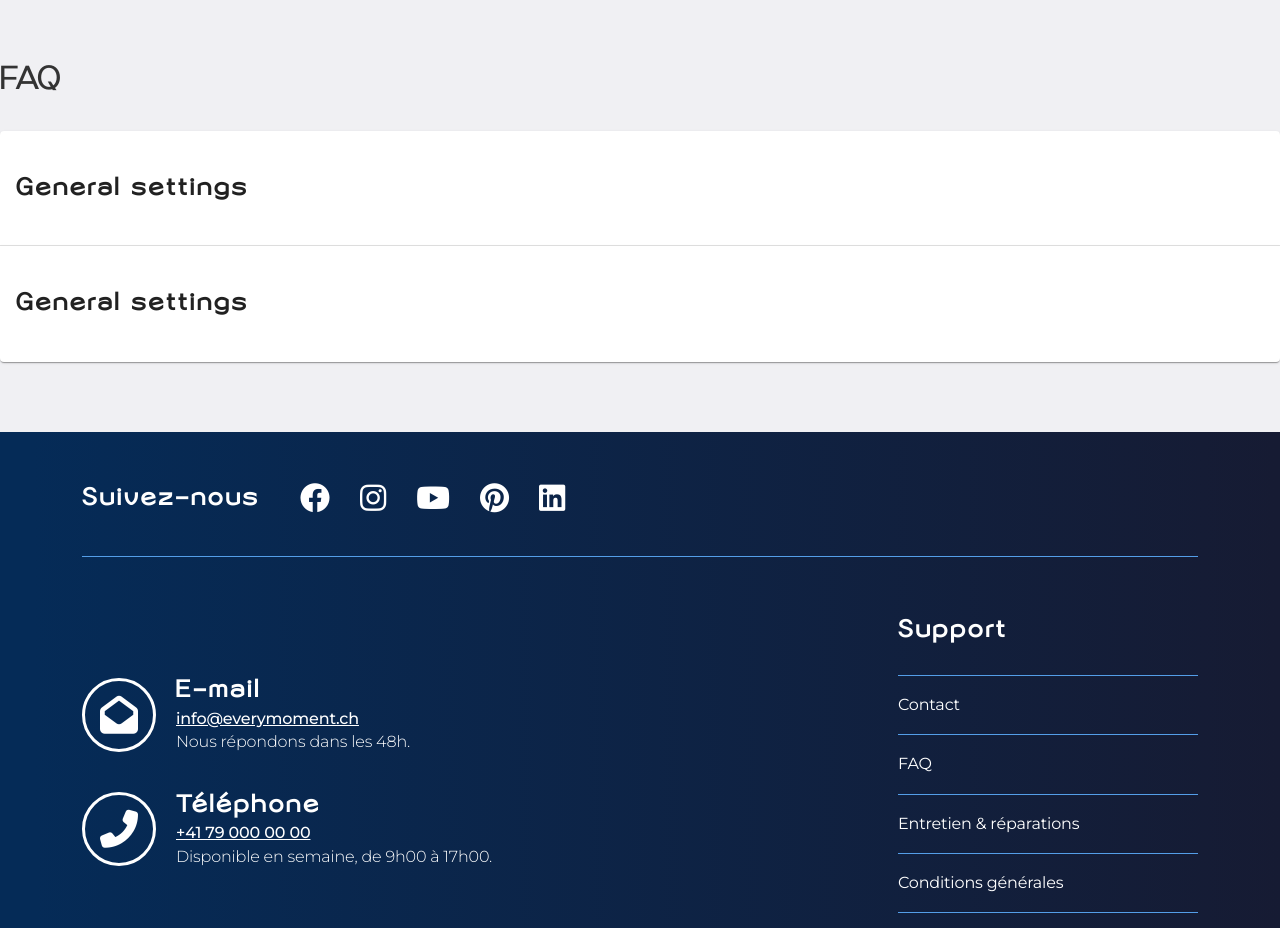
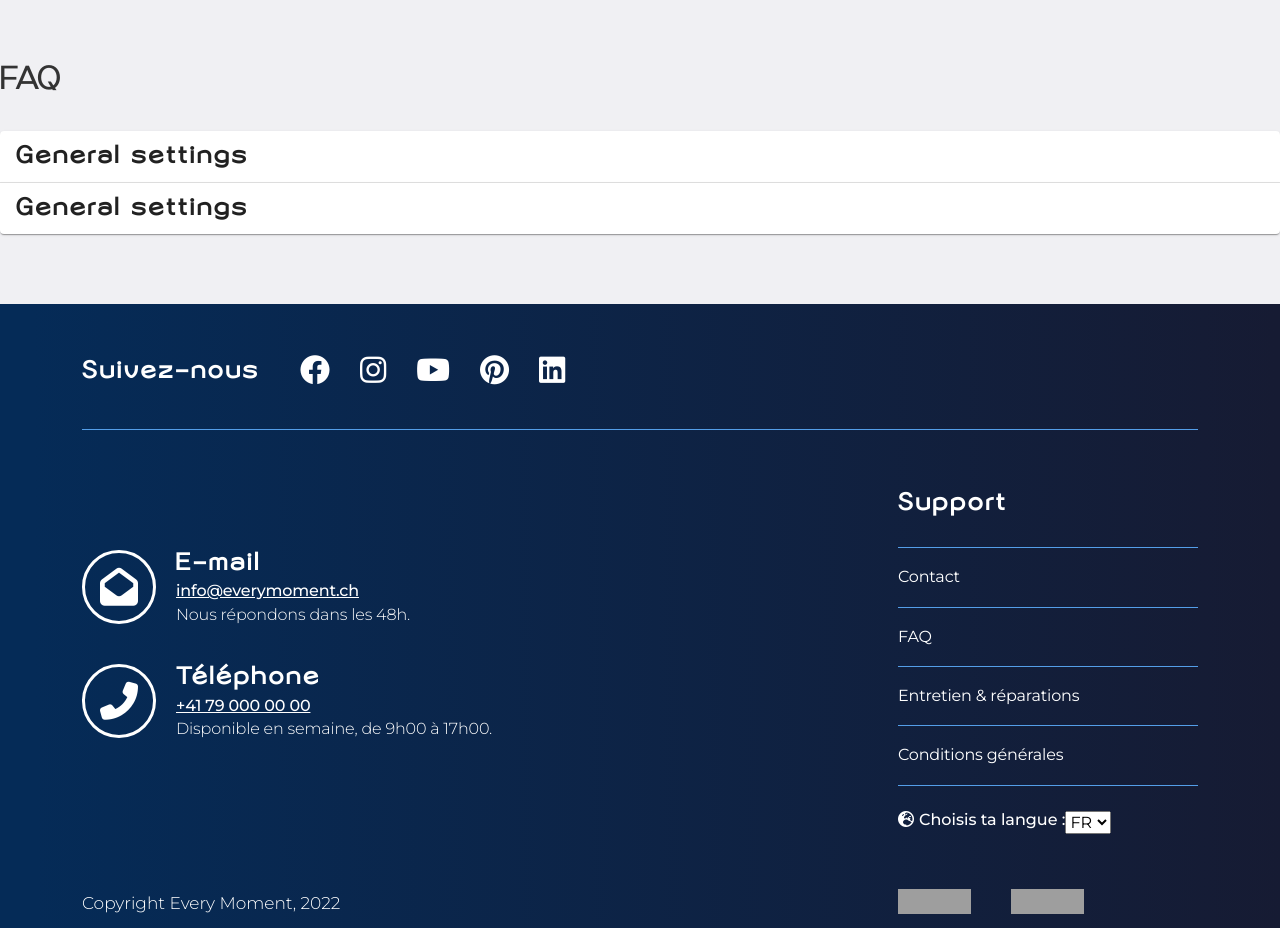
Before and after one commit to Redox-Digital/everymoment-app, a React (Create React App) app: page /everymoment-app/support in a window 1280 px wide. Shown: the part 1080-2008 px from the top of the page. Built offline with nearby package versions, Linux system fonts and the light colour scheme; grey boxes are pictures that could not be loaded.

Commit message:
Continuing Accordion Component

```diff
--- a/src/components/AccordionGroup.tsx
+++ b/src/components/AccordionGroup.tsx
@@ -1,8 +1,7 @@
-import React, { useEffect, useState } from 'react';
+import React from 'react';
 import Accordion from '@mui/material/Accordion';
 import AccordionDetails from '@mui/material/AccordionDetails';
 import AccordionSummary from '@mui/material/AccordionSummary';
-import Typography from '@mui/material/Typography';
 
 export default function AccordionGroup() {
   const [expanded, setExpanded] = React.useState<string | false>(false);
@@ -13,22 +12,38 @@ export default function AccordionGroup() {
 
   return (
     <div className="accordionGroup">
-      <Accordion expanded={expanded === 'panel1'} onChange={handleChange('panel1')}>
-        <AccordionSummary aria-controls="panel1bh-content" id="panel1bh-header">
+      <Accordion
+        className="accordion"
+        expanded={expanded === 'panel1'}
+        onChange={handleChange('panel1')}
+      >
+        <AccordionSummary
+          className="accordion__title"
+          aria-controls="panel1bh-content"
+          id="panel1bh-header"
+        >
           <h4>General settings</h4>
         </AccordionSummary>
-        <AccordionDetails>
+        <AccordionDetails className="accordion__details">
           <small>
             Nulla facilisi. Phasellus sollicitudin nulla et quam mattis feugiat. Aliquam eget
             maximus est, id dignissim quam.
           </small>
         </AccordionDetails>
       </Accordion>
-      <Accordion expanded={expanded === 'panel2'} onChange={handleChange('panel2')}>
-        <AccordionSummary aria-controls="panel2bh-content" id="panel2bh-header">
+      <Accordion
+        className="accordion"
+        expanded={expanded === 'panel2'}
+        onChange={handleChange('panel2')}
+      >
+        <AccordionSummary
+          className="accordion__title"
+          aria-controls="panel2bh-content"
+          id="panel2bh-header"
+        >
           <h4>General settings</h4>
         </AccordionSummary>
-        <AccordionDetails>
+        <AccordionDetails className="accordion__details">
           <small>
             Nulla facilisi. Phasellus sollicitudin nulla et quam mattis feugiat. Aliquam eget
             maximus est, id dignissim quam.
--- a/src/styles/components/accordion.scss
+++ b/src/styles/components/accordion.scss
@@ -4,6 +4,19 @@
     background: none;
   }
   .css-1elwnq4-MuiPaper-root-MuiAccordion-root.Mui-expanded {
-    //margin: 0;
+    margin: 0;
+  }
+
+  .accordion {
+    &__title {
+      h4 {
+        margin: 0;
+      }
+    }
+
+    &__details {
+      small {
+      }
+    }
   }
 }
```
